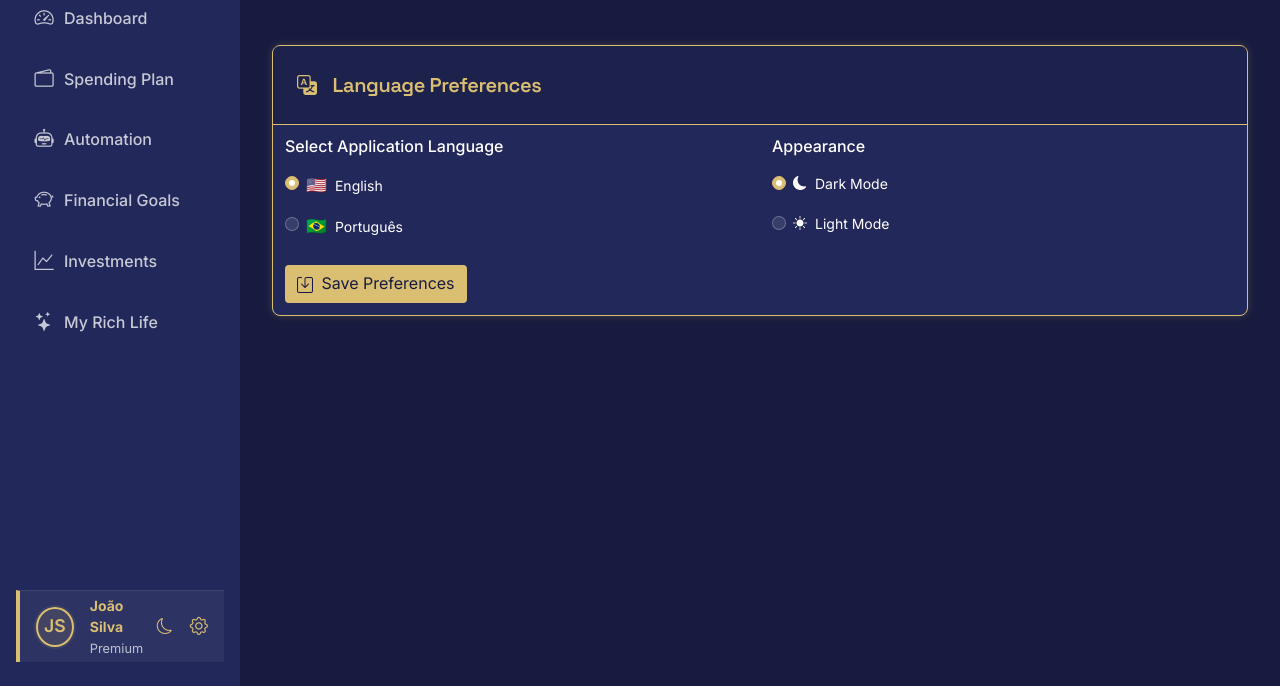
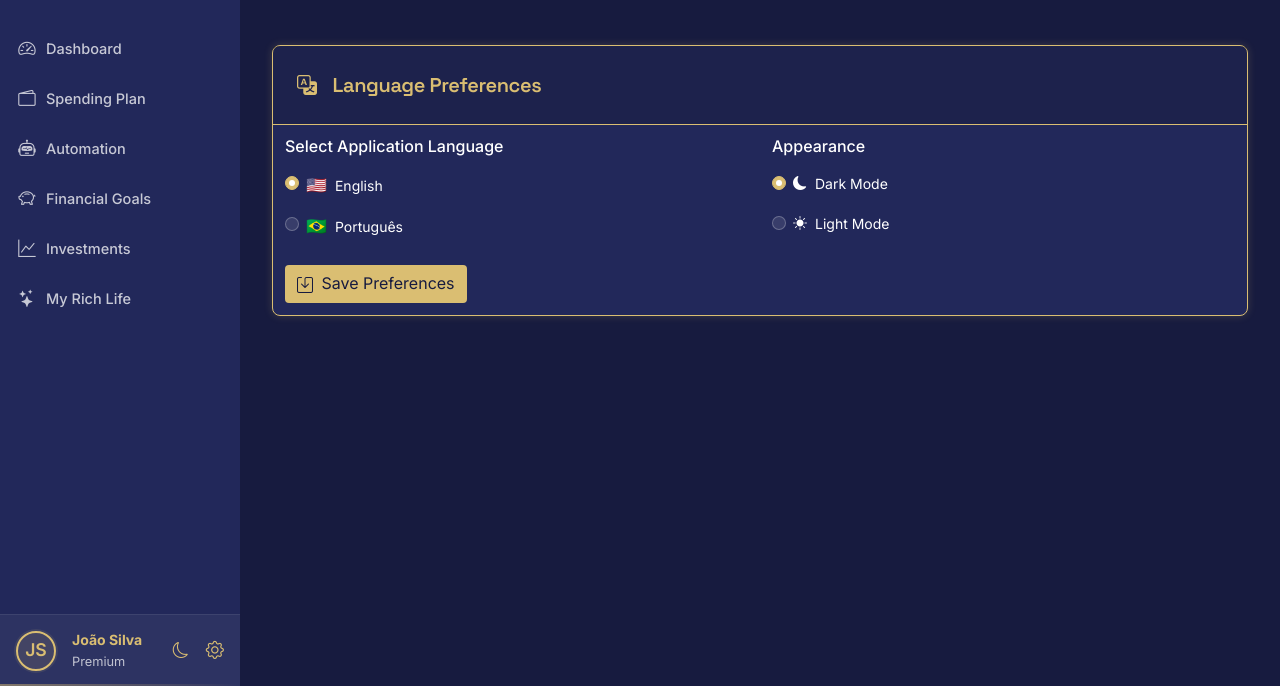
Before and after one commit to allurco/cap9-telas-fintech, a website: page settings.html in a window 1280 px wide. Shown: the part 114-800 px from the top of the page. Drawn offline with nearby package versions, Linux system fonts and the light colour scheme.

Commit message:
Enhance sidebar design with full-width styling, reduced font sizes, and improved visual hierarchy. Remove rounded corners, add subtle gold accents, and optimize typography for better readability.

```diff
--- a/styles.css
+++ b/styles.css
@@ -86,7 +86,7 @@ body.dashboard.light-mode {
     left: 0;
     top: 0;
     z-index: 1000;
-    padding: var(--spacing-md) var(--spacing-sm);
+    padding: 0;
     display: flex;
     flex-direction: column;
     justify-content: flex-start;
@@ -94,6 +94,7 @@ body.dashboard.light-mode {
 
 .sidebar ul.nav {
     flex: 1 1 auto;
+    padding: 0;
 }
 
 .sidebar-profile-bar {
@@ -103,10 +104,20 @@ body.dashboard.light-mode {
     display: flex;
     align-items: center;
     justify-content: space-between;
-    padding-left: var(--spacing-sm);
-    padding-right: var(--spacing-sm);
+    padding: 0 var(--spacing-sm);
     border-top: 1px solid rgba(255, 255, 255, 0.08);
-    border-left: 4px solid var(--gold);
+    position: relative;
+}
+
+.sidebar-profile-bar::before {
+    content: '';
+    position: absolute;
+    bottom: 0;
+    left: 0;
+    width: 100%;
+    height: 2px;
+    background: linear-gradient(90deg, var(--gold), transparent);
+    opacity: 0.5;
 }
 
 .sidebar-profile-bar .user-avatar {
@@ -155,7 +166,8 @@ body.dashboard.light-mode {
 
 .sidebar-logo {
     text-align: center;
-    margin-bottom: var(--spacing-md);
+    margin: var(--spacing-md) 0;
+    padding: var(--spacing-sm);
 }
 
 .sidebar-logo img {
@@ -168,19 +180,32 @@ body.dashboard.light-mode {
     align-items: center;
     color: rgba(255,255,255,0.75);
     padding: 12px 16px; /* Padding-y as specified */
-    border-radius: 8px;
+    border-radius: 0;
     text-decoration: none;
-    margin-bottom: var(--spacing-xs);
+    margin-bottom: 0;
     transition: all var(--transition-normal);
     font-family: var(--font-body);
-    font-size: 16px; /* As specified */
+    font-size: 14.5px; /* Reduced size */
     font-weight: 500; /* Medium */
+}
+
+/* Sidebar labels (Premium, etc.) */
+.sidebar-label {
+    font-size: 12px;
+    padding: 2px 6px;
+    border-radius: 4px;
+    background-color: rgba(218, 190, 114, 0.2);
+    color: var(--gold);
+    font-weight: 500;
+    margin-left: 8px;
+    text-transform: uppercase;
+    letter-spacing: 0.05em;
 }
 
 .nav-link .bi {
     margin-right: var(--spacing-sm);
-    font-size: 1.25rem;
-    width: 24px;
+    font-size: 1.15rem;
+    width: 22px;
     text-align: center;
     transition: transform var(--transition-fast);
 }
@@ -188,7 +213,8 @@ body.dashboard.light-mode {
 .nav-link:hover {
     background-color: rgba(255,255,255,0.1);
     color: var(--gold);
-    box-shadow: 0 4px 8px rgba(0, 0, 0, 0.1);
+    box-shadow: none;
+    border-left: 3px solid var(--gold);
 }
 
 .nav-link:hover .bi {
@@ -204,15 +230,17 @@ body.dashboard.light-mode {
 .nav-link.active, .nav-link:focus-visible {
     background-color: var(--gold);
     color: var(--blue-dark);
-    box-shadow: 0 2px 12px 0 rgba(218,190,114,0.18);
+    box-shadow: none;
     outline: none;
     font-weight: 500;
+    border-radius: 0;
 }
 
 .language-switcher {
     margin-top: auto;
     padding: var(--spacing-md) var(--spacing-sm);
     border-top: 1px solid rgba(255,255,255,0.08);
+    width: 100%;
 }
 
 /* === Main Content === */
```
